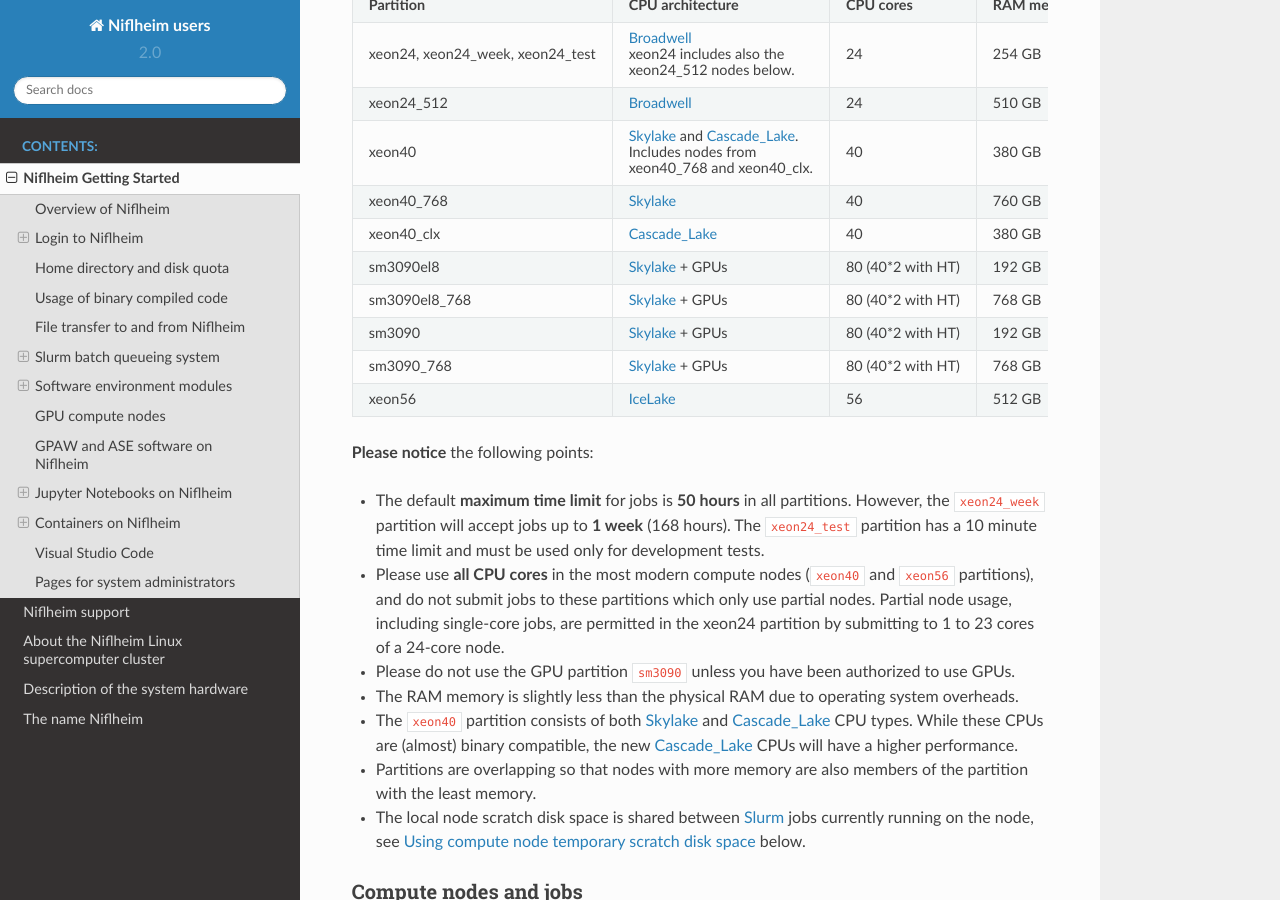
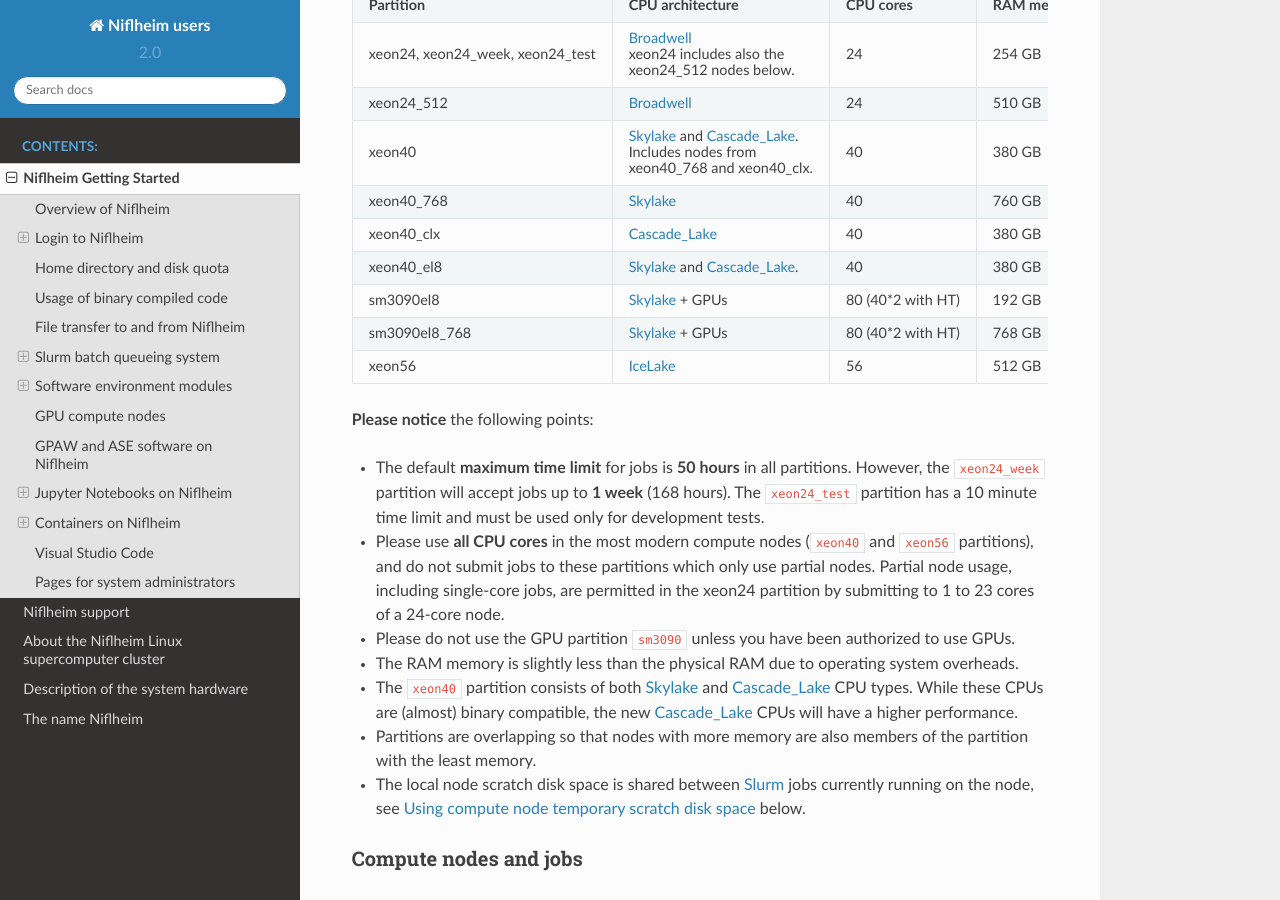
Before and after one commit to OleHolmNielsen/Niflheim_users, a Sphinx documentation site: the page built from docs/Niflheim_Getting_Started.rst, in a window 1280 px wide and 900 px high, scrolled down 5087 px. Built offline with Sphinx 7.4.7 and the Read the Docs theme 2.0.0, drawn with Linux system fonts in a browser that asks for light colours; some of the changed text lies outside the part shown.

Commit message:
Partitions edited, Rocky added

```diff
--- a/docs/Niflheim_Getting_Started.rst
+++ b/docs/Niflheim_Getting_Started.rst
@@ -289,6 +290,13 @@
     - 140 GB
     - svol
     - CentOS 7
+  * - xeon40_el8
+    - Skylake_ and Cascade_Lake_.
+    - 40
+    - 380 GB
+    - 140 GB
+    - thul
+    - RockyLinux 8
   * - sm3090el8
     - Skylake_ + GPUs
     - 80 (40*2 with HT)
@@ -303,20 +311,6 @@
     - 800 GB
     - svol
     - AlmaLinux 8
-  * - sm3090
-    - Skylake_ + GPUs
-    - 80 (40*2 with HT)
-    - 192 GB
-    - 800 GB
-    - svol
-    - CentOS 7
-  * - sm3090_768
-    - Skylake_ + GPUs
-    - 80 (40*2 with HT)
-    - 768 GB
-    - 800 GB
-    - svol
-    - CentOS 7
   * - xeon56
     - IceLake_
     - 56
```
Also changed, not shown: other parts of docs/Niflheim_Getting_Started.rst (+2 -1 lines).
